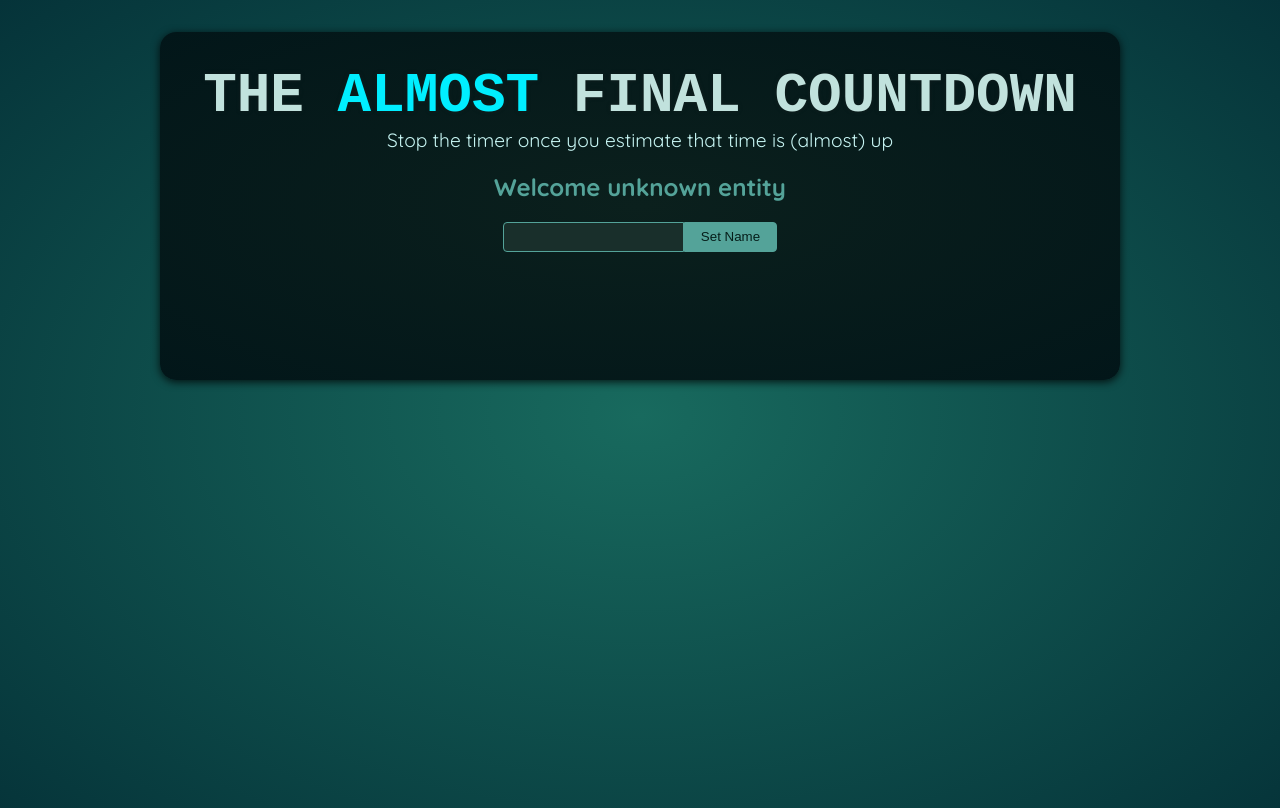
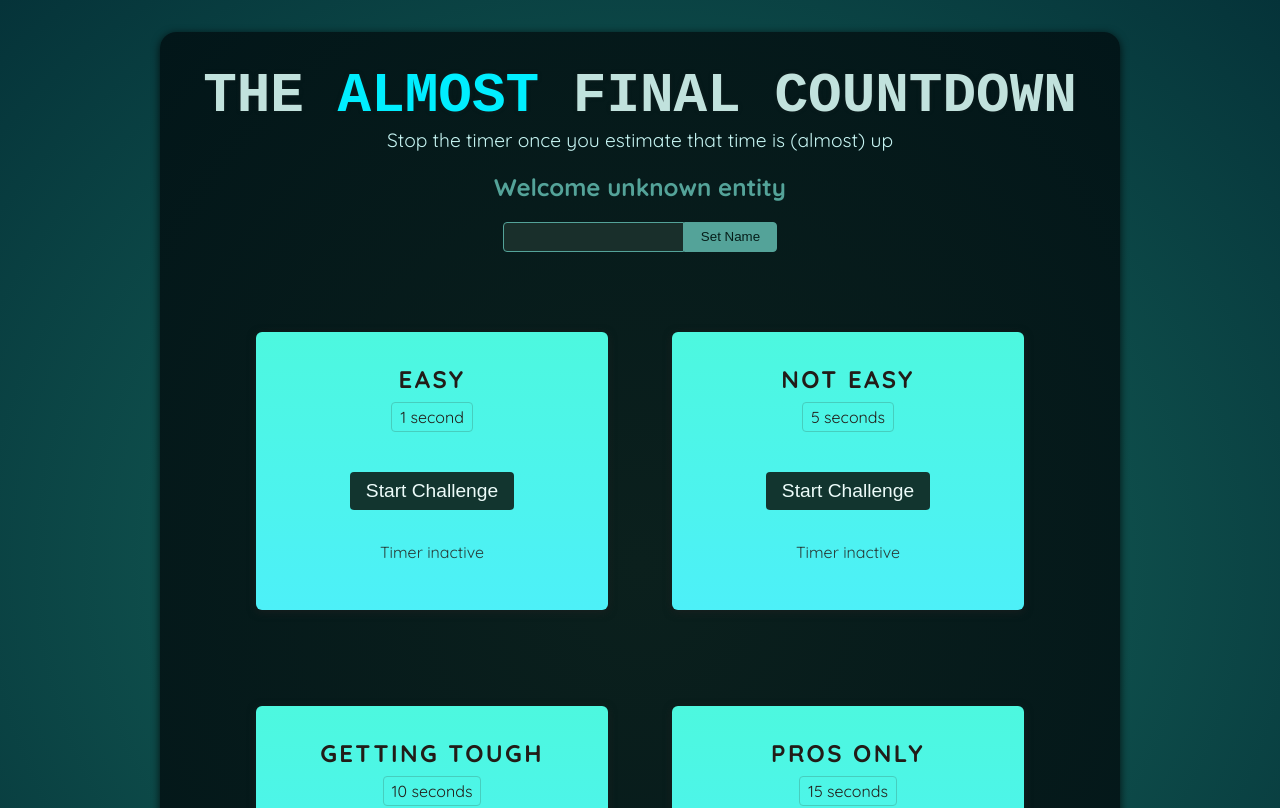
Before and after one commit to LuigiG34/refs-and-portals, a React (Vite) app: page / in a window 1280 px wide. Shown: the top 808 px of the page. Built offline with nearby package versions, Linux system fonts and the light colour scheme; a web font is replaced by a local one.

Commit message:
Bunch of changes

```diff
--- a/src/App.jsx
+++ b/src/App.jsx
@@ -1,10 +1,16 @@
 import Player from './components/Player.jsx';
+import TimerChallenge from "./components/TimerChallenge.jsx";
 
 function App() {
   return (
     <>
       <Player />
-      <div id="challenges"></div>
+      <div id="challenges">
+          <TimerChallenge title="Easy" targetTime={1} />
+          <TimerChallenge title="Not easy" targetTime={5} />
+          <TimerChallenge title="Getting tough" targetTime={10} />
+          <TimerChallenge title="Pros only" targetTime={15} />
+      </div>
     </>
   );
 }
--- a/src/components/Player.jsx
+++ b/src/components/Player.jsx
@@ -1,10 +1,20 @@
+import {useRef, useState} from "react";
+
 export default function Player() {
+    const playerName = useRef();
+    // const [enteredPlayerName, setEnteredPlayerName] = useState(null);
+
+    function handleClick() {
+        // setEnteredPlayerName(playerName.current.value);
+        playerName.current.value = '';
+    }
+
     return (
         <section id="player">
-      <h2>Welcome unknown entity</h2>
+            <h2>Welcome {playerName.current ? playerName.current.value : 'unknown entity'}</h2>
             <p>
-        <input type="text" />
-        <button>Set Name</button>
+                <input ref={playerName} type="text" />
+                <button onClick={handleClick}>Set Name</button>
             </p>
         </section>
     );
--- /dev/null
+++ b/src/components/ResultModal.jsx
@@ -0,0 +1,14 @@
+import {useRef, useState} from "react";
+
+export default function ResultModal({ result, targetTime }) {
+    return (
+        <dialog className="result-modal" open>
+            <h2>You {result}</h2>
+            <p>The target time was <strong>{targetTime} seconds.</strong></p>
+            <p>You stopped te timer with <strong>X seconds left.</strong></p>
+            <form method="dialog">
+                <button>Close</button>
+            </form>
+        </dialog>
+    );
+}
--- /dev/null
+++ b/src/components/TimerChallenge.jsx
@@ -0,0 +1,39 @@
+import {useRef, useState} from "react";
+import ResultModal from "./ResultModal.jsx";
+
+export default function TimerChallenge({title, targetTime}) {
+    const [timerExpired, setTimerExpired] = useState(false);
+    const [timerStarted, setTimerStarted] = useState(false);
+    const timer = useRef();
+
+    function handleStart() {
+        setTimerStarted(true);
+
+        timer.current = setTimeout(() => {
+            setTimerExpired(true);
+        }, targetTime * 1000);
+    }
+
+    function handleStop() {
+        clearTimeout(timer.current);
+    }
+
+    return (
+        <>
+            {timerExpired && <ResultModal targetTime={targetTime} result="lost" /> }
+            <section className="challenge">
+                <h2>{title}</h2>
+                {timerExpired && (<p>You lost!</p>)}
+                <p className="challenge-time">
+                    {targetTime} second{targetTime > 1 ? 's' : ''}
+                </p>
+                <p>
+                    <button onClick={timerStarted ? handleStop : handleStart }>{ timerStarted ? 'Stop' : 'Start' } Challenge</button>
+                </p>
+                <p className="active">
+                    { timerStarted ? 'Time is running ...' : 'Timer inactive' }
+                </p>
+            </section>
+        </>
+    );
+}
```
Lines whose indentation alone changed are shown as unchanged.
